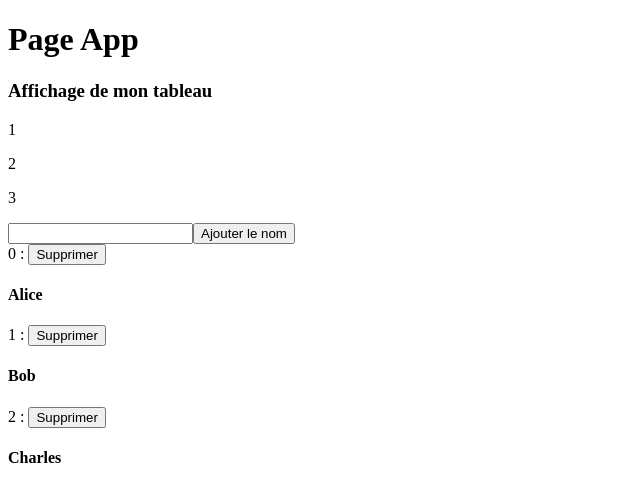
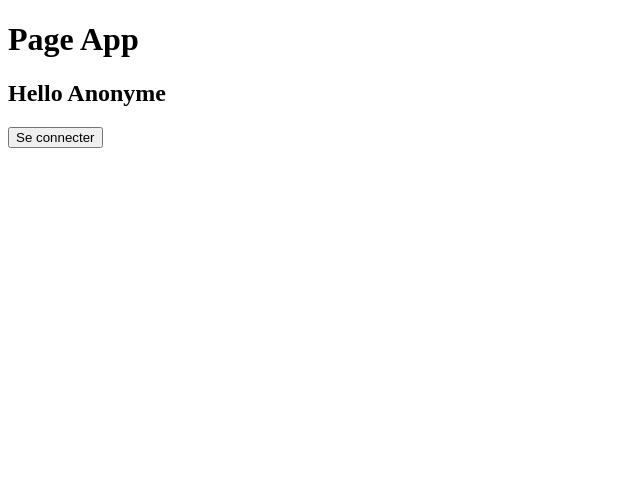
Before and after one commit to wassim-slimane/vuejs-tp, a Vue app: page / in a window 1280 px wide. Shown: the top 502 px of the page, without its empty margins (0-640 px from the left). Built offline with nearby package versions, Linux system fonts and the light colour scheme.

Commit message:
Ajout du loop et du condition components

```diff
--- a/src/App.vue
+++ b/src/App.vue
@@ -1,6 +1,7 @@
 <script setup>
 import {onMounted, ref} from "vue";
 import MainComponentVue from "./components/MainComponent.vue";
+import LoopComponentVue from "./components/LoopComponent.vue";
 import ConditionsComponentVue from "./components/ConditionsComponent.vue";
 
 </script>
--- a/src/components/ConditionsComponent.vue
+++ b/src/components/ConditionsComponent.vue
@@ -1,38 +1,17 @@
 <script setup>
 import { ref } from "vue";
 
-const tab = ref([1, 2, 3]);
-let id = 0;
-const listObject = ref([
-    {id: id++, name: "Alice"},
-    {id: id++, name: "Bob"},
-    {id: id++, name: "Charles"},
-]);
-const newName = ref(null);
+const user = ref(null);
 
-function addName() {
-    listObject.value.push({id: id++, name: newName.value});
-    newName.value = "";
-}
-
-function removeName(id) {
-    listObject.value = listObject.value.filter( (e) => e.id !== id);
-}
 
 </script>
 
 <template>
 
-<h3>Affichage de mon tableau</h3>
-<p v-for="num in tab" :key="num">{{ num }}</p>
+<h2 v-if="user">Hello User</h2>
+<h2 v-else>Hello Anonyme</h2>
+<button v-if="user" @click="user=false">Se Déconnecter</button>
+<button v-else @click="user=true">Se connecter</button>
 
-<input type="text" v-model="newName">
-<button @click.prevent="addName">Ajouter le nom</button>
-
-<div v-for="obj in listObject" :key="obj.id">
-    <span>{{ obj.id }} : </span>
-    <button @click.prevent="removeName(obj.id)">Supprimer</button>
-    <h4>{{ obj.name }}</h4>
-</div>
 
 </template>
--- /dev/null
+++ b/src/components/LoopComponent.vue
@@ -0,0 +1,38 @@
+<script setup>
+import { ref } from "vue";
+
+const tab = ref([1, 2, 3]);
+let id = 0;
+const listObject = ref([
+    {id: id++, name: "Alice"},
+    {id: id++, name: "Bob"},
+    {id: id++, name: "Charles"},
+]);
+const newName = ref(null);
+
+function addName() {
+    listObject.value.push({id: id++, name: newName.value});
+    newName.value = "";
+}
+
+function removeName(id) {
+    listObject.value = listObject.value.filter( (e) => e.id !== id);
+}
+
+</script>
+
+<template>
+
+<h3>Affichage de mon tableau</h3>
+<p v-for="num in tab" :key="num">{{ num }}</p>
+
+<input type="text" v-model="newName">
+<button @click.prevent="addName">Ajouter le nom</button>
+
+<div v-for="obj in listObject" :key="obj.id">
+    <span>{{ obj.id }} : </span>
+    <button @click.prevent="removeName(obj.id)">Supprimer</button>
+    <h4>{{ obj.name }}</h4>
+</div>
+
+</template>
```
